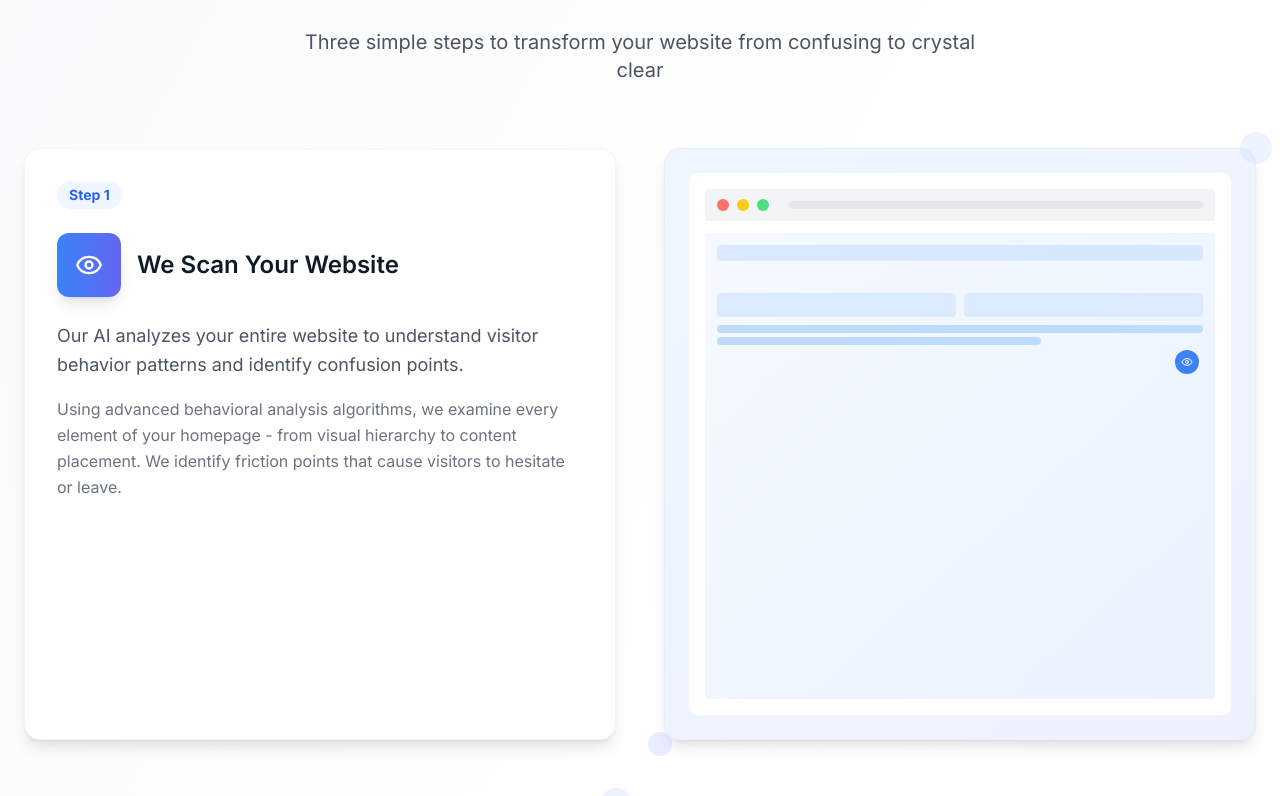
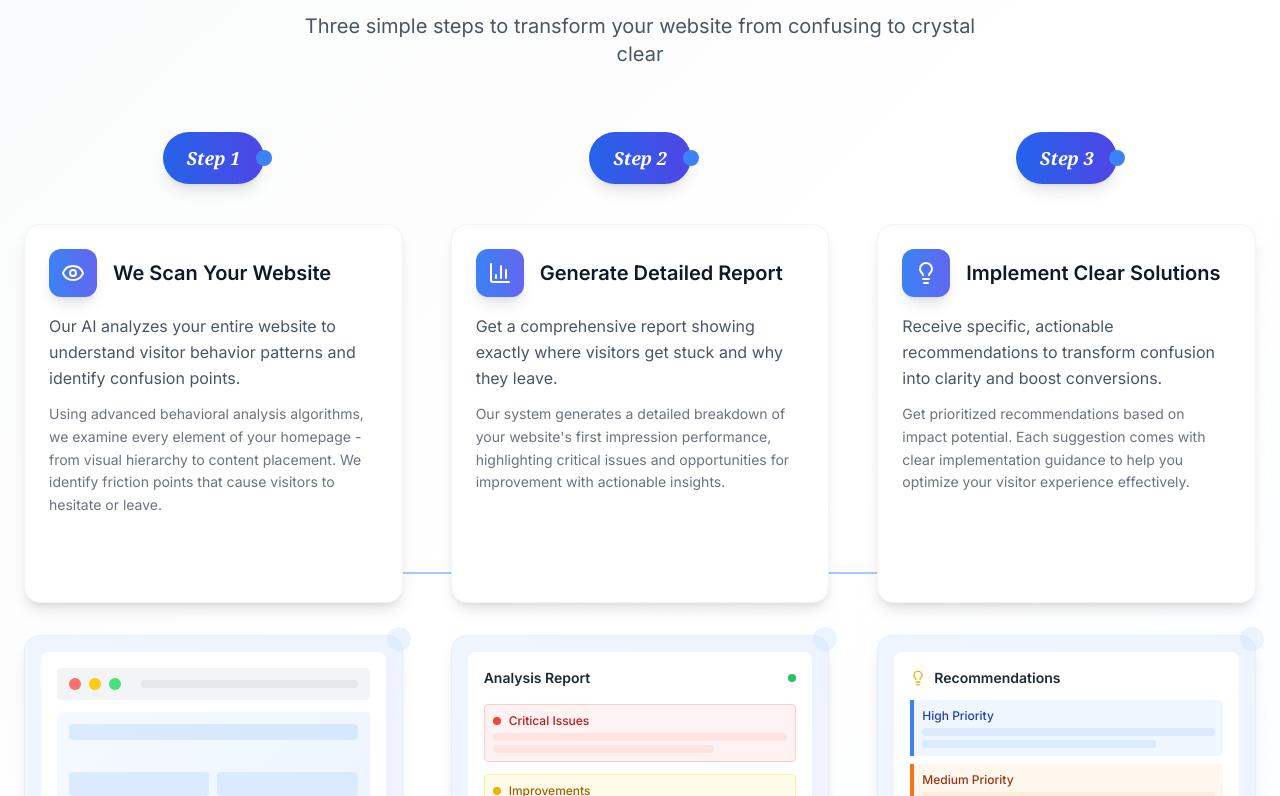
Before and after one commit to kluivstar/Insightoro-FE, a React (Vite) app: page / in a window 1280 px wide. Shown: the part 2764-3560 px from the top of the page. Built offline with nearby package versions, Linux system fonts and the light colour scheme.

Commit message:
Refactor: Modernize steps section
- Replaced emojis with "Step 1/2/3" labels.
- Adjusted bottom padding in detailed descriptions.
- Applied a fancy font to the step labels.
- Added connecting lines between steps.

```diff
--- a/src/components/StepsSection.tsx
+++ b/src/components/StepsSection.tsx
@@ -126,7 +126,7 @@ const StepsSection = () => {
   ];
 
   return (
-    <section className="py-24 bg-gradient-to-br from-gray-50 via-white to-blue-50/20">
+    <section className="py-20 bg-gradient-to-br from-gray-50 via-white to-blue-50/20 relative overflow-hidden">
       <div className="container mx-auto px-6">
         <div className="text-center mb-16">
           <h2 className="text-4xl font-bold text-gray-900 mb-6">
@@ -137,54 +137,61 @@ const StepsSection = () => {
           </p>
         </div>
 
-        <div className="max-w-7xl mx-auto space-y-16">
+        <div className="max-w-7xl mx-auto relative">
+          {/* Connecting Lines */}
+          <div className="hidden lg:block absolute top-1/2 left-0 right-0 h-0.5 bg-gradient-to-r from-blue-200 via-blue-300 to-blue-200 transform -translate-y-1/2 z-0"></div>
+
+          <div className="grid lg:grid-cols-3 gap-8 lg:gap-12 relative z-10">
             {steps.map((step, index) => (
-            <div key={index} className={`grid lg:grid-cols-2 gap-12 items-center ${index % 2 === 1 ? 'lg:grid-flow-col-dense' : ''}`}>
-              {/* Content Side */}
-              <div className={`${index % 2 === 1 ? 'lg:col-start-2' : ''}`}>
-                <div className="bg-white rounded-2xl p-8 shadow-lg hover:shadow-xl transition-all duration-300 hover:-translate-y-2 border border-gray-100 aspect-square flex flex-col">
-                  {/* Step indicator */}
-                  <div className="flex items-center gap-4 mb-6">
-                    <div className="text-sm font-bold text-blue-600 bg-blue-50 px-3 py-1 rounded-full">
+              <div key={index} className="flex flex-col items-center">
+                {/* Step Number */}
+                <div className="text-center mb-6">
+                  <div className="inline-block px-6 py-3 bg-gradient-to-r from-blue-600 to-indigo-600 rounded-full shadow-lg mb-4 relative">
+                    <span className="text-white font-serif text-lg font-bold italic">
                       {step.number}
+                    </span>
+                    {/* Connection dot */}
+                    <div className="absolute top-1/2 -right-2 w-4 h-4 bg-blue-500 rounded-full transform -translate-y-1/2 hidden lg:block"></div>
                   </div>
                 </div>
 
+                {/* Content Card */}
+                <div className="bg-white rounded-2xl p-6 shadow-lg hover:shadow-xl transition-all duration-300 hover:-translate-y-2 border border-gray-100 w-full aspect-square flex flex-col">
                   {/* Icon and title */}
-                  <div className="flex items-center gap-4 mb-6">
-                    <div className="w-16 h-16 bg-gradient-to-r from-blue-500 to-indigo-500 rounded-xl flex items-center justify-center shadow-lg">
-                      <step.icon className="w-7 h-7 text-white" />
+                  <div className="flex items-center gap-4 mb-4">
+                    <div className="w-12 h-12 bg-gradient-to-r from-blue-500 to-indigo-500 rounded-xl flex items-center justify-center shadow-lg">
+                      <step.icon className="w-6 h-6 text-white" />
                     </div>
-                    <h3 className="text-2xl font-semibold text-gray-900">
+                    <h3 className="text-xl font-semibold text-gray-900">
                       {step.title}
                     </h3>
                   </div>
 
                   <div className="flex-1 flex flex-col">
-                    <p className="text-gray-600 leading-relaxed mb-4 text-lg">
+                    <p className="text-gray-600 leading-relaxed mb-3 text-base">
                       {step.description}
                     </p>
 
-                    <p className="text-gray-500 leading-relaxed">
+                    <p className="text-gray-500 leading-relaxed text-sm">
                       {step.detailedDescription}
                     </p>
                   </div>
                 </div>
-              </div>
 
-              {/* Mockup Side */}
-              <div className={`${index % 2 === 1 ? 'lg:col-start-1' : ''}`}>
+                {/* Mockup */}
+                <div className="mt-8 w-full max-w-sm">
                   <div className="relative aspect-square">
-                  <div className="w-full h-full bg-gradient-to-br from-blue-50 to-indigo-50 rounded-2xl shadow-lg border border-blue-100/50 p-6">
+                    <div className="w-full h-full bg-gradient-to-br from-blue-50 to-indigo-50 rounded-2xl shadow-lg border border-blue-100/50 p-4">
                       {step.mockupContent}
                     </div>
                     {/* Decorative elements */}
-                  <div className="absolute -top-4 -right-4 w-8 h-8 bg-blue-200 rounded-full opacity-30"></div>
-                  <div className="absolute -bottom-4 -left-4 w-6 h-6 bg-indigo-200 rounded-full opacity-40"></div>
+                    <div className="absolute -top-2 -right-2 w-6 h-6 bg-blue-200 rounded-full opacity-30"></div>
+                    <div className="absolute -bottom-2 -left-2 w-4 h-4 bg-indigo-200 rounded-full opacity-40"></div>
                   </div>
                 </div>
               </div>
             ))}
+          </div>
         </div>
       </div>
     </section>
```
Lines whose indentation alone changed are shown as unchanged.
